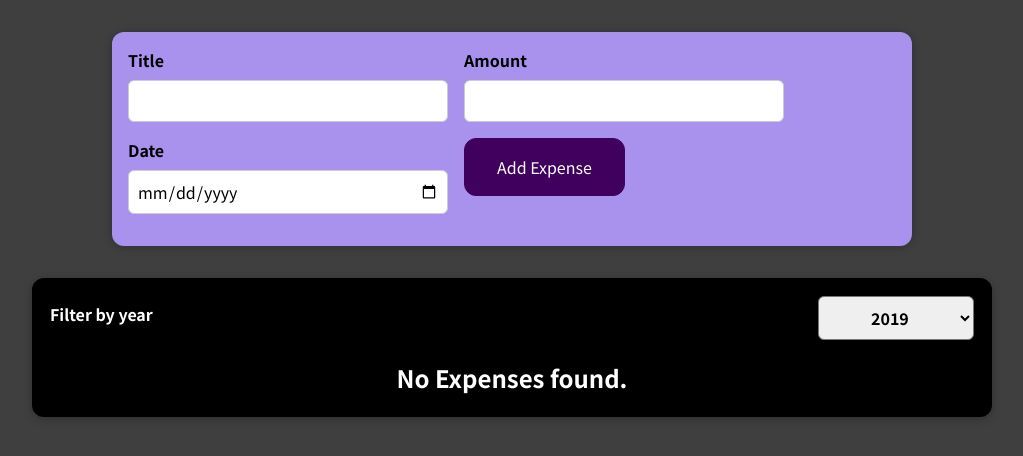
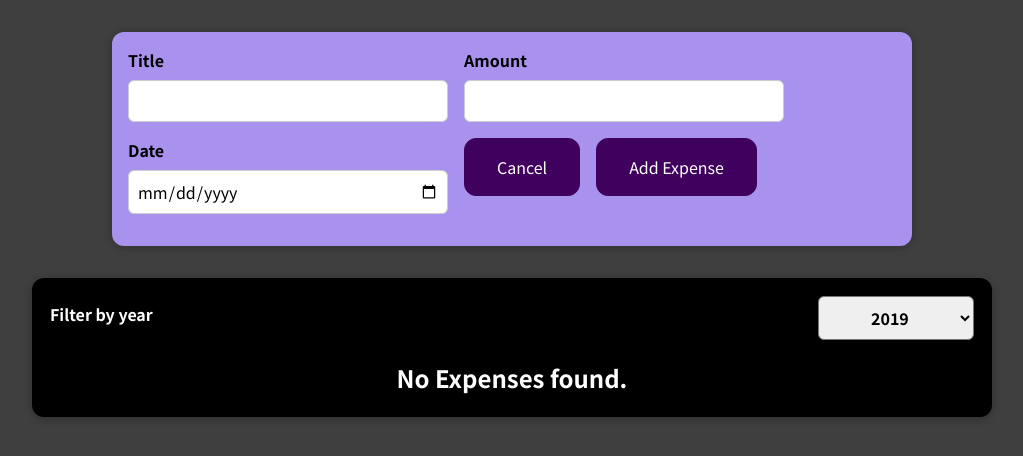
Before and after one commit to muzammilshaikh12/Advanced-React, a React (Create React App) app: page / in a window 1280 px wide. Both pictures are taken after a click on the button "Add Expense". Shown: the top 456 px of the page, without its empty margins (128-1151 px from the left). Built offline with nearby package versions, Linux system fonts and the light colour scheme.

Commit message:
Making it more dynamic

```diff
--- a/src/components/newExpense/ExpenseForm.js
+++ b/src/components/newExpense/ExpenseForm.js
@@ -64,6 +64,7 @@ const ExpenseForm = (props) => {
           />
         </div>
         <div className="new-expense__actions">
+          <button type='button' onClick={props.onCancel}>Cancel</button>
           <button type="submit">Add Expense</button>
         </div>
       </div>
--- a/src/components/newExpense/NewExpense.js
+++ b/src/components/newExpense/NewExpense.js
@@ -1,10 +1,11 @@
-import React from 'react'
+import React, {useState} from 'react'
 
 import ExpenseForm from './ExpenseForm'
 
 import './NewExpense.css'
 
 const NewExpense = (props) =>  {
+    const[isNotEditing,setEditing] = useState(false)
     const expenseDataHandler = (NewExpenseData) => {
        const newData = {
         ...NewExpenseData
@@ -12,10 +13,20 @@ const NewExpense = (props) =>  {
 
     //    console.log(newData)
        props.onSaveFinalData(newData)
+       setEditing(false)
+    }
+
+    const EditHandler = () => {
+        setEditing(true)
+    }
+
+    const StopEditing = () => {
+        setEditing(false)
     }
 
     return <div className='new-expense'>
-        <ExpenseForm onSaveExpenseData={expenseDataHandler}/>
+       {!isNotEditing && <button onClick={EditHandler}>Add Expense</button>}
+       {isNotEditing && <ExpenseForm onSaveExpenseData={expenseDataHandler} onCancel={StopEditing}/>}
     </div>
 }
 
```
